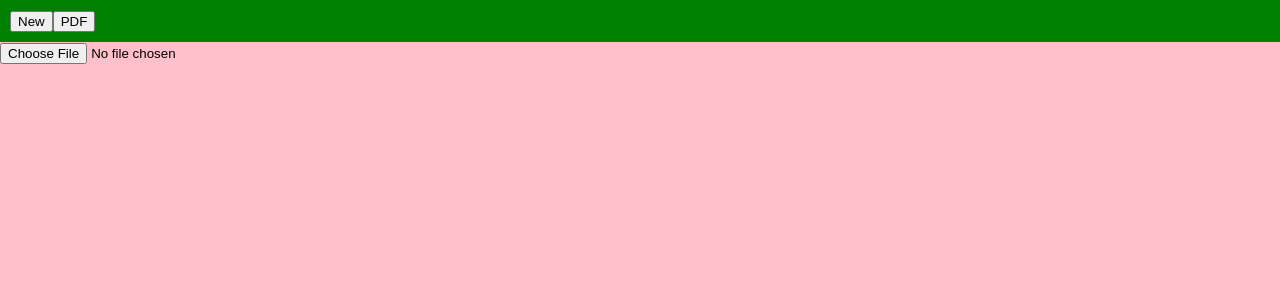
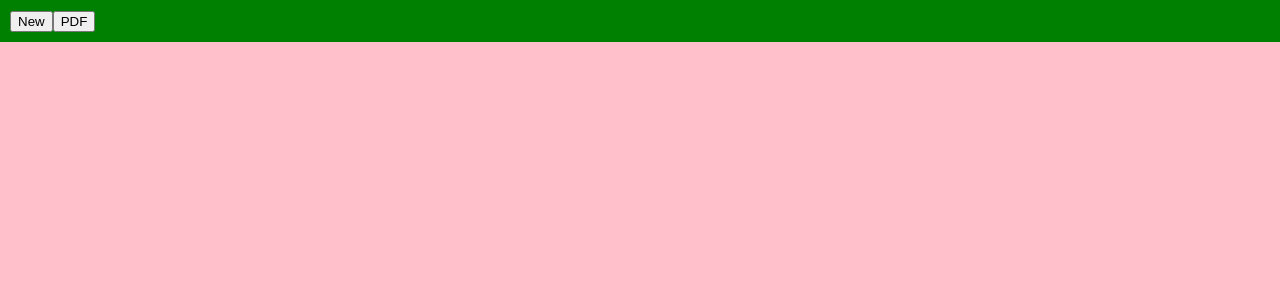
Before and after one commit to lx-library/lx-course-creator, a React (Create React App) app: page / in a window 1280 px wide. Shown: the top 300 px of the page. Built offline with nearby package versions, Linux system fonts and the light colour scheme.

Commit message:
changing_branch

```diff
--- a/package.json
+++ b/package.json
@@ -7,14 +7,11 @@
     "@testing-library/jest-dom": "^5.17.0",
     "@testing-library/react": "^13.4.0",
     "@testing-library/user-event": "^13.5.0",
-    "pdf-text-extract": "^1.5.0",
-    "pdfjs-dist": "^4.0.379",
     "react": "^18.2.0",
     "react-dom": "^18.2.0",
     "react-pdf": "^7.7.0",
     "react-scripts": "^5.0.1",
     "styled-components": "^6.1.8",
-    "text-from-pdf": "^1.1.2",
     "web-vitals": "^2.1.4"
   },
   "scripts": {
--- a/src/App.js
+++ b/src/App.js
@@ -85,7 +85,12 @@ const App = () => {
 
       <Toolbar leftButtons={leftButtons} setState={setState}/>
 
-      <PdfToText/>
+      {
+        content?
+        <PdfToText/>
+        :null
+      }
+
     </Container>
   );
 }
--- a/src/components/Modal.js
+++ b/src/components/Modal.js
@@ -16,7 +16,7 @@ const ControlSelector = ({controls}) => {
                     switch(type){
                         case 'SELECT':
                             return(
-                                <div>dzve</div>
+                                <div>select</div>
                             )
                         default:
                             return null
```
Also changed, not shown: 2 other files (tests, documents, lock files or other folders).
